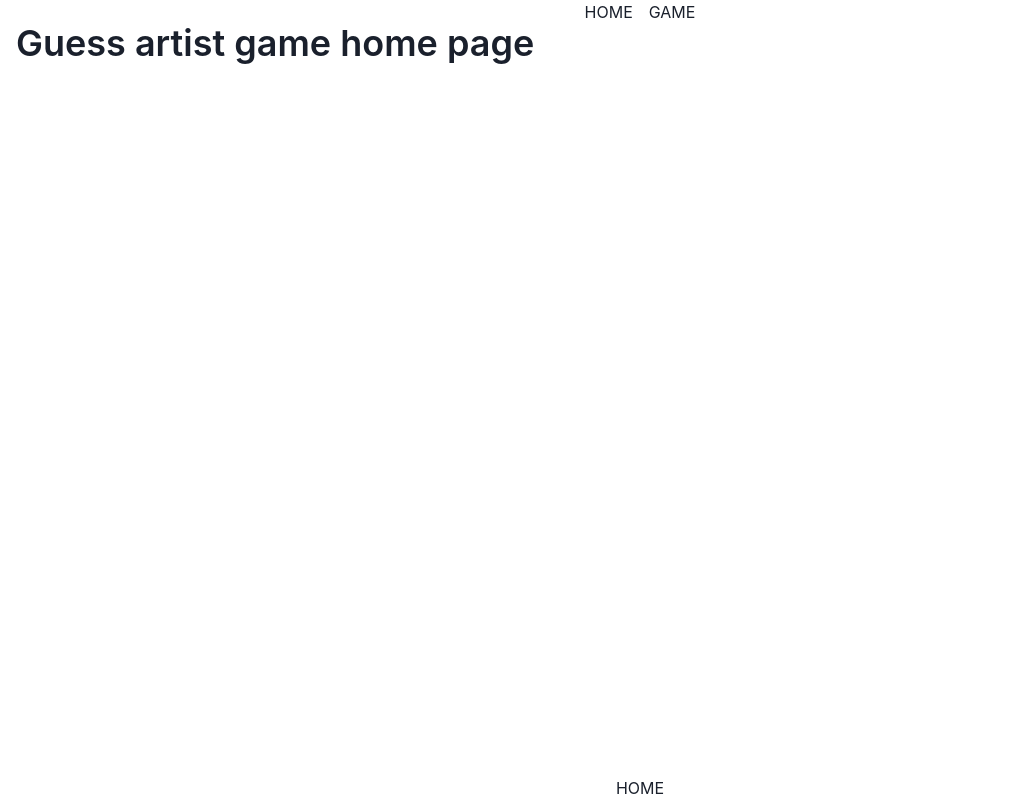
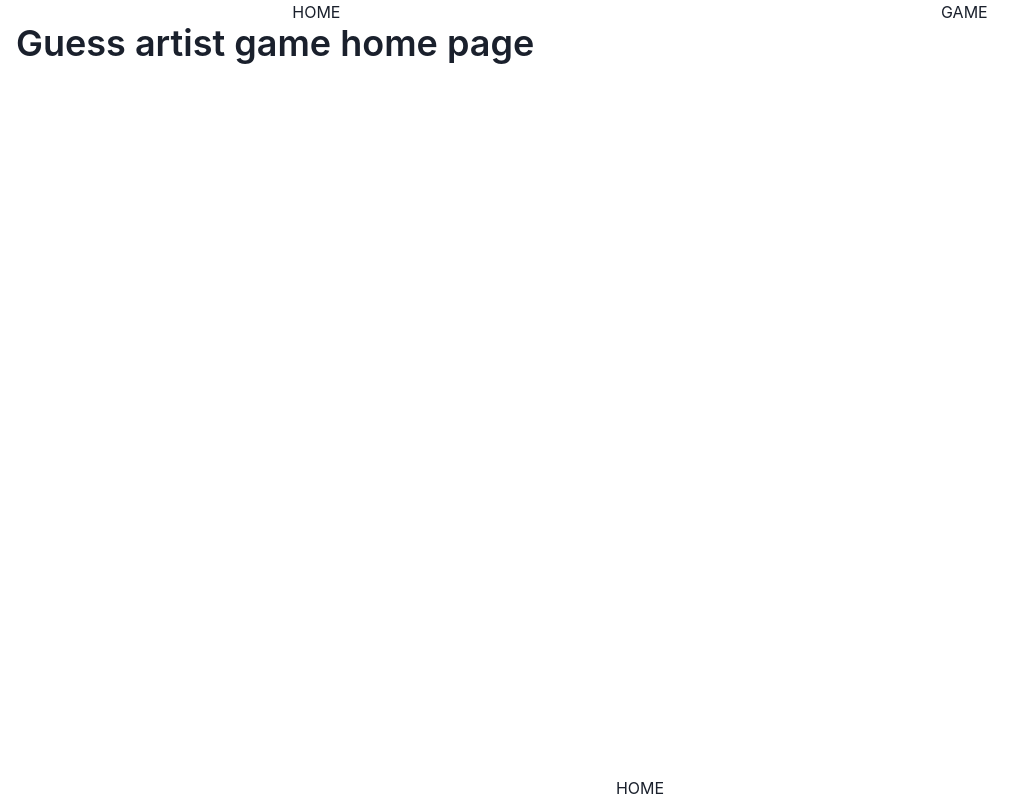
Before and after one commit to sergiycheck/guess-artist-nextjs-app, a Next.js app: page / in a window 1280 px wide. Shown: the whole page, without its empty margins (0-1033 px from the left). Built offline with nearby package versions, Linux system fonts and the light colour scheme.

Commit message:
small style changes

```diff
--- a/src/components/game/game.tsx
+++ b/src/components/game/game.tsx
@@ -69,7 +69,7 @@ function AlbumsWithUser() {
   const artist = useBoundStore((state) => state.artist);
 
   return (
-    <Box>
+    <>
       <Flex justifyContent="end" gap="2rem" alignItems="center">
         <Text fontSize="2xl">
           User: {user?.name}, Points: {user?.points}
@@ -85,7 +85,7 @@ function AlbumsWithUser() {
         </Button>
       </Flex>
       {artist ? <Albums artist={artist} /> : <></>}
-    </Box>
+    </>
   );
 }
 
--- a/src/components/layout.tsx
+++ b/src/components/layout.tsx
@@ -4,7 +4,7 @@ import { StyledLink } from "./styled-link";
 function Navbar() {
   return (
     <Box as="nav">
-      <Flex as="ul" align="center" justify="center" gap="1rem">
+      <Flex as="ul" align="center" justify="space-around" gap="1rem">
         <StyledLink href="/">home</StyledLink>
         <StyledLink href="/game">game</StyledLink>
       </Flex>
```
